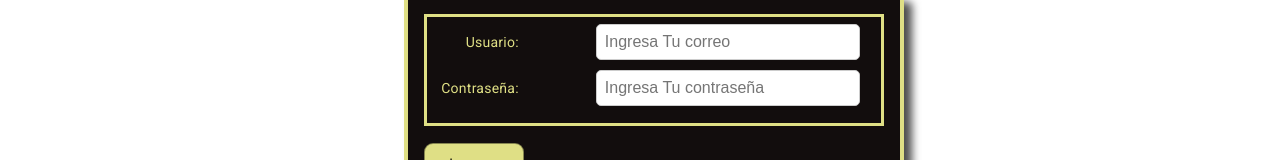
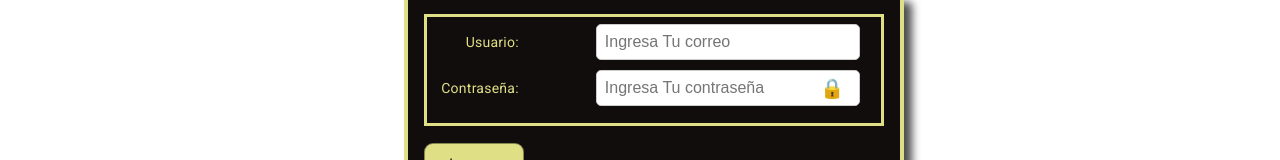
Before and after one commit to sebasxx85/englishProyect, an Angular app: page /ingresar in a window 1280 px wide. Shown: the part 208-368 px from the top of the page. Built offline with nearby package versions, Linux system fonts and the light colour scheme.

Commit message:
add ver password

```diff
--- a/src/app/components/user/login.component.html
+++ b/src/app/components/user/login.component.html
@@ -8,18 +8,24 @@
           <label for="usuario" class="cantidad">Usuario:</label>
           <input type="text" name="usuario" class="usuario" formControlName="usuario" placeholder="Ingresa Tu correo">
         </div>
-        <div class="form-group">
+
+        <div class="form-group" style="position: relative;">
           <label for="password" class="cantidad">Contraseña:</label>
-          <input type="password" name="password" class="password" formControlName="password" placeholder="Ingresa Tu contraseña">
+          <input [type]="verPassword ? 'text' : 'password'" name="password" class="password" formControlName="password"
+            placeholder="Ingresa Tu contraseña" style="padding-right: 2.5rem;">
+          <button type="button" (click)="togglePassword()" style="position: absolute; right: 10px; top: 50%; transform: translateY(-50%);
+           background: none; border: none; cursor: pointer; font-size: 1.2rem;">
+            {{ verPassword ? '🔓' : '🔒'}}
+          </button>
         </div>
+
       </form>
 
       <div class="button-container">
         <button mat-flat-button color="primary" class="boton" (click)="login()">Ingresar</button>
         <a routerLink="/crear-usuario" class="crear-usuario-link">Crear usuario</a>
       </div>
-      <mat-progress-bar *ngIf="loading" mode="indeterminate"
-        class="progreso"></mat-progress-bar>
+      <mat-progress-bar *ngIf="loading" mode="indeterminate" class="progreso"></mat-progress-bar>
     </mat-card>
   </div>
   <router-outlet></router-outlet>
--- a/src/app/components/user/login.component.ts
+++ b/src/app/components/user/login.component.ts
@@ -21,6 +21,7 @@ export class LoginComponent {
   form!: FormGroup
   loading = false
   today = new Date();
+  verPassword = false;
 
   private fb = inject(FormBuilder)
   private router = inject(Router)
@@ -70,5 +71,9 @@ export class LoginComponent {
     });
   }
 
+  togglePassword() {
+  this.verPassword = !this.verPassword;
+}
+
 
 }
```
